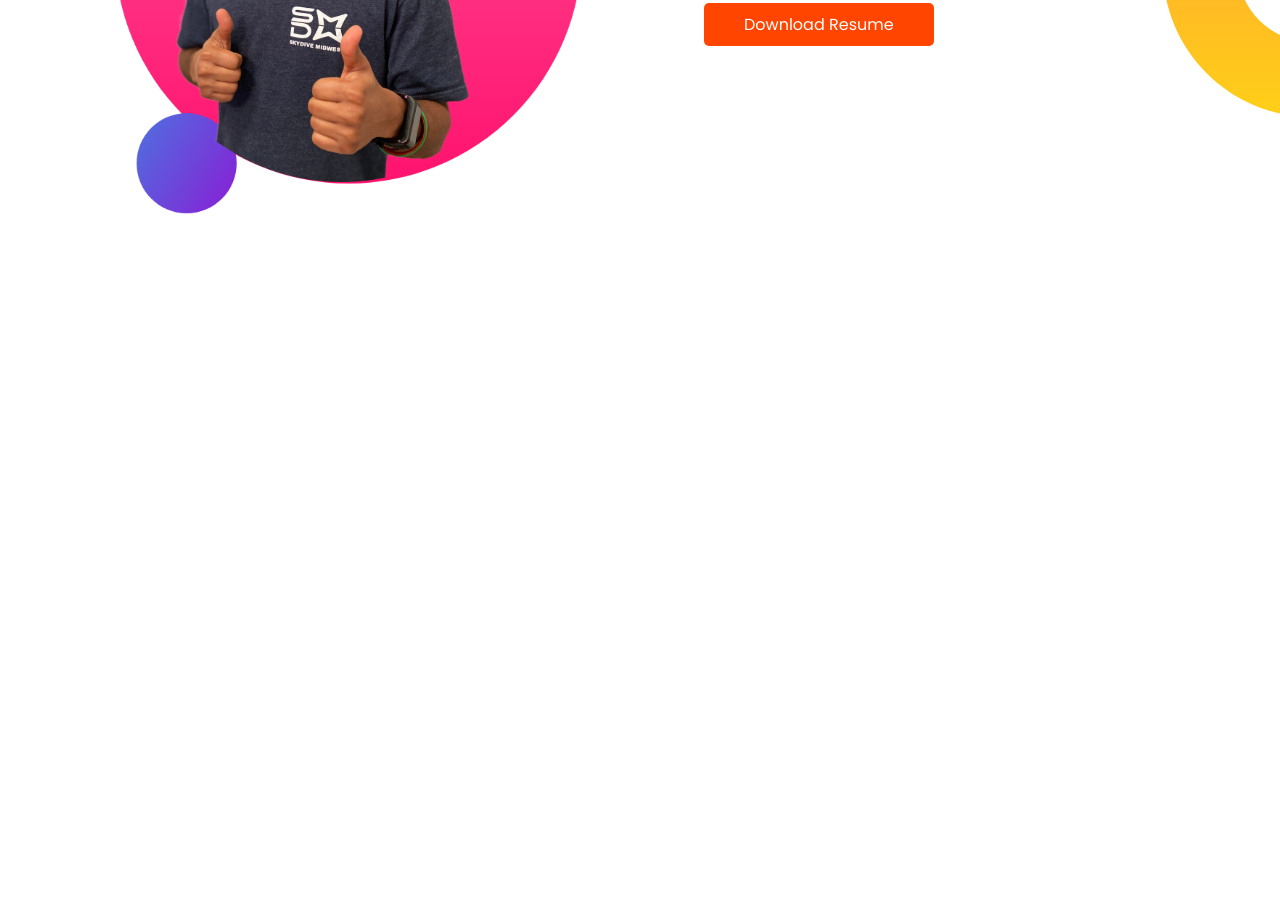
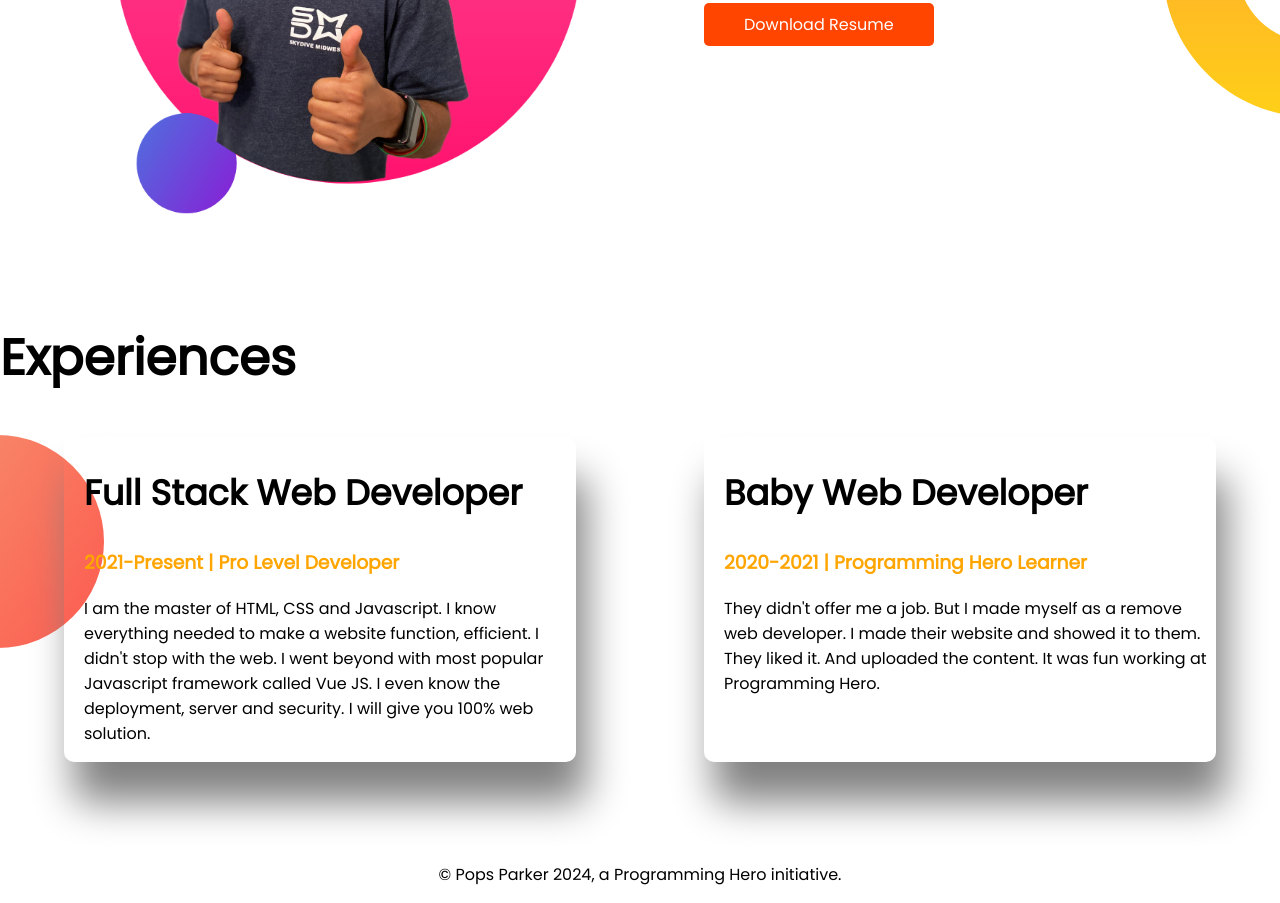
Before and after one commit to Rakibul-123/Developer-portfolio, a plain HTML site: page index.html in a window 1280 px wide. Shown: the part 906-1809 px from the top of the page. Before the commit the page ends 1227 px from the top, so only its background shows below. Drawn offline with Linux system fonts and the light colour scheme.

Commit message:
last time

```diff
--- a/index.html
+++ b/index.html
@@ -11,7 +11,7 @@
     <link rel="stylesheet" href="style.css">
 </head>
 <body>
-<section class="top-banner">
+<section class="top-banner flexable">
     <div class="half-width">
         <h1>Welcome To</h1>
     <h1><span class="orange-color">Rakibul Hassan's</span> World</h1>
@@ -24,7 +24,7 @@
     </div>
 </section>
 
-<section class="dream-big">
+<section class="dream-big flexable">
     <div class="half-width">
         <img src="images/jhankar2.png" alt="">
     </div>
@@ -35,5 +35,26 @@
         <a class="link-button" target="_blank" href="https://www.linkedin.com/in/md-rakibul-hassan-8614b7216/" rel="noopener noreferrer">Download Resume</a>
     </div>
 </section>
+<section class="experience-area">
+    <h1>Experiences</h1>
+    <div class="flexable">
+        <div class="experience-item border-color-left">
+
+            <h2>Full Stack Web Developer</h2>
+            <h3><span class="orange-color">2021-Present | Pro Level Developer</span></h3>
+            <p>
+                I am the master of HTML, CSS and Javascript. I know everything needed to make a website function, efficient. I didn't stop with the web. I went beyond with most popular Javascript framework called Vue JS. I even know the deployment, server and security. I will give you 100% web solution.
+            </p>
+        </div>
+        <div class="experience-item border-color-left">
+            <h2>Baby Web Developer</h2>
+            <h3><span class="orange-color">2020-2021 | Programming Hero Learner</span></h3>
+            <p>They didn't offer me a job. But I made myself as a remove web developer. I made their website and showed it to them. They liked it. And uploaded the content. It was fun working at Programming Hero.</p>
+        </div>
+    </div>
+</section>
 </body>
+<footer>
+    <p>© Pops Parker 2024, a Programming Hero initiative.</p>
+</footer>
 </html>
--- a/style.css
+++ b/style.css
@@ -5,10 +5,13 @@ body{
 h1{
     font-size: 50px;
 }
+h2{
+    font-size: 35px;
+}
 .orange-color{
     color: orange;
 }
-section{
+.flexable{
     display: flex;
     margin-bottom: 100px;
 }
@@ -35,3 +38,22 @@ section{
     background-repeat: no-repeat;
     background-position: right;
 }
+.experience-area{
+    background-image: url(images/exp-bg.png);
+    background-repeat: no-repeat;
+    background-position: left;
+}
+.experience-item{
+    width: 40%;
+    margin-left: 5%;
+    margin-right: 5%;
+    padding-left: 20px;
+    border-radius: 10px;
+    box-shadow: 10px 40px 40px gray;
+}
+.border-color-left{
+    border-color: 7px red yellow green blue;
+}
+footer{
+    text-align: center;
+}
```
